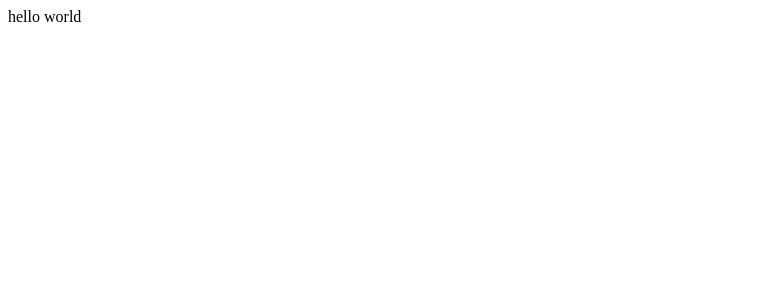
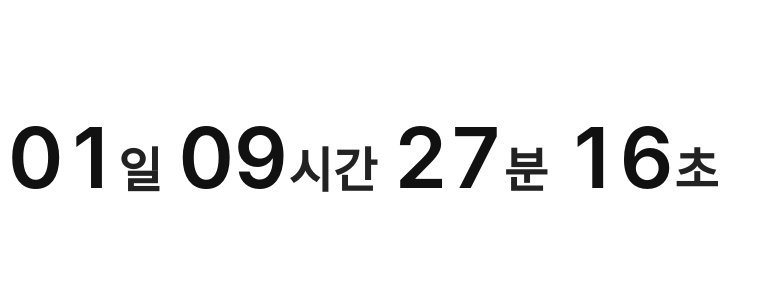
Before and after one commit to payw-org/ttock-ttack, a React app: page / in a window 1280 px wide. Shown: the top 300 px of the page, without its empty margins (0-773 px from the left). Built offline with nearby package versions, Linux system fonts and the light colour scheme.

Commit message:
[#2] feat : Timer 테스트 호출

```diff
--- a/src/App.tsx
+++ b/src/App.tsx
@@ -1,7 +1,14 @@
 import React from 'react'
+import Timer from '@/components/Timer'
+
+const testDateTime = new Date('2021-02-11 23:59:59')
 
 function App() {
-  return <div>hello world</div>
+  return (
+    <div>
+      <Timer dateTime={testDateTime} />
+    </div>
+  )
 }
 
 export default App
```
